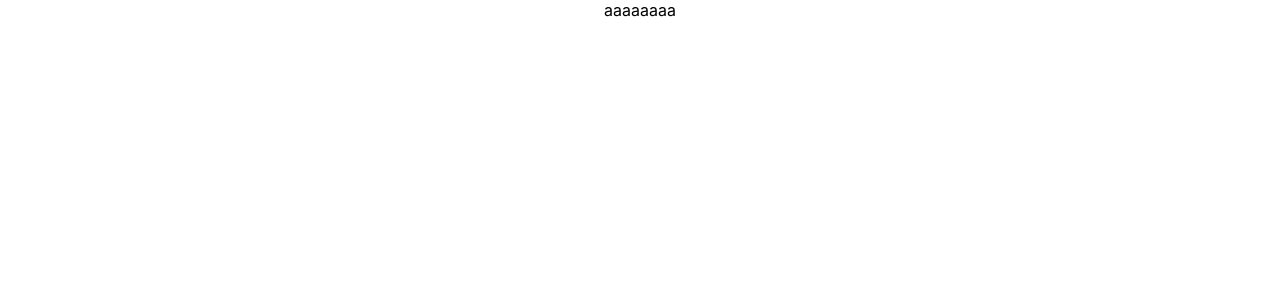
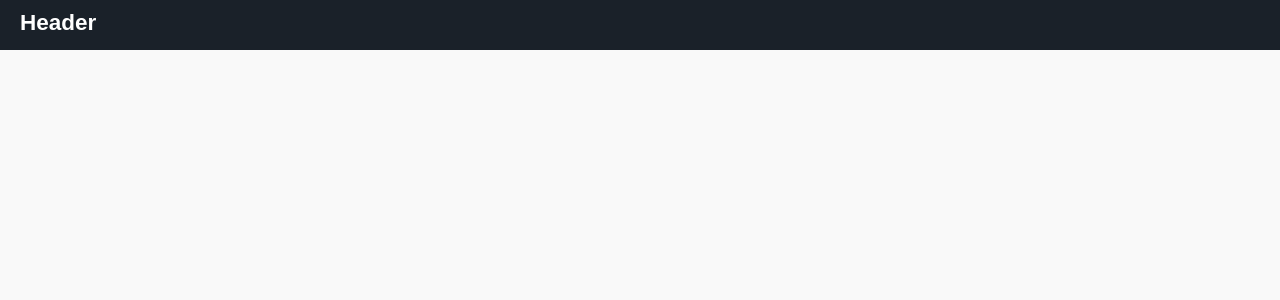
Before and after one commit to Nare-Stepanyan/react-firebase, a React (Create React App) app: page / in a window 1280 px wide. Shown: the top 300 px of the page. Built offline with nearby package versions, Linux system fonts and the light colour scheme.

Commit message:
adding header

```diff
--- a/src/App.css
+++ b/src/App.css
@@ -1,38 +1,36 @@
-.App {
-  text-align: center;
+body {
+  background-color: #f9f9f9 !important;
+  font-size: 15px;
+  font-family: "Titillium Web", sans-serif !important;
 }
 
-.App-logo {
-  height: 40vmin;
-  pointer-events: none;
+a {
+  text-decoration: none;
 }
 
-@media (prefers-reduced-motion: no-preference) {
-  .App-logo {
-    animation: App-logo-spin infinite 20s linear;
-  }
+.ui.button,
+.ui.input,
+.ui.form input {
+  font-family: "Titillium Web", sans-serif !important;
 }
 
-.App-header {
-  background-color: #282c34;
-  min-height: 100vh;
-  display: flex;
-  flex-direction: column;
-  align-items: center;
-  justify-content: center;
-  font-size: calc(10px + 2vmin);
-  color: white;
+header {
+  height: 50px;
+  background: #1a2129;
+  position: fixed;
+  top: 0px;
+  width: 100%;
+  z-index: 1;
 }
 
-.App-link {
-  color: #61dafb;
+header h2 {
+  color: #fff;
+  margin: 0;
+  padding: 10px;
+  position: absolute;
+  left: 10px;
 }
 
-@keyframes App-logo-spin {
-  from {
-    transform: rotate(0deg);
-  }
-  to {
-    transform: rotate(360deg);
-  }
+.app {
+  margin-top: 100px;
 }
--- a/src/App.js
+++ b/src/App.js
@@ -1,8 +1,17 @@
 import "./App.css";
 import "./firebase/config";
+import Header from "./Header";
+import React from "react";
 
 function App() {
-  return <div className="App">aaaaaaaa</div>;
+  return (
+    <div>
+      <Header></Header>
+      <div className="app">
+        <div className="ui grid container"></div>
+      </div>
+    </div>
+  );
 }
 
 export default App;
--- /dev/null
+++ b/src/Header.js
@@ -0,0 +1,11 @@
+import React from "react";
+
+function Header() {
+  return (
+    <header>
+      <h2>Header</h2>
+    </header>
+  );
+}
+
+export default Header;
```
